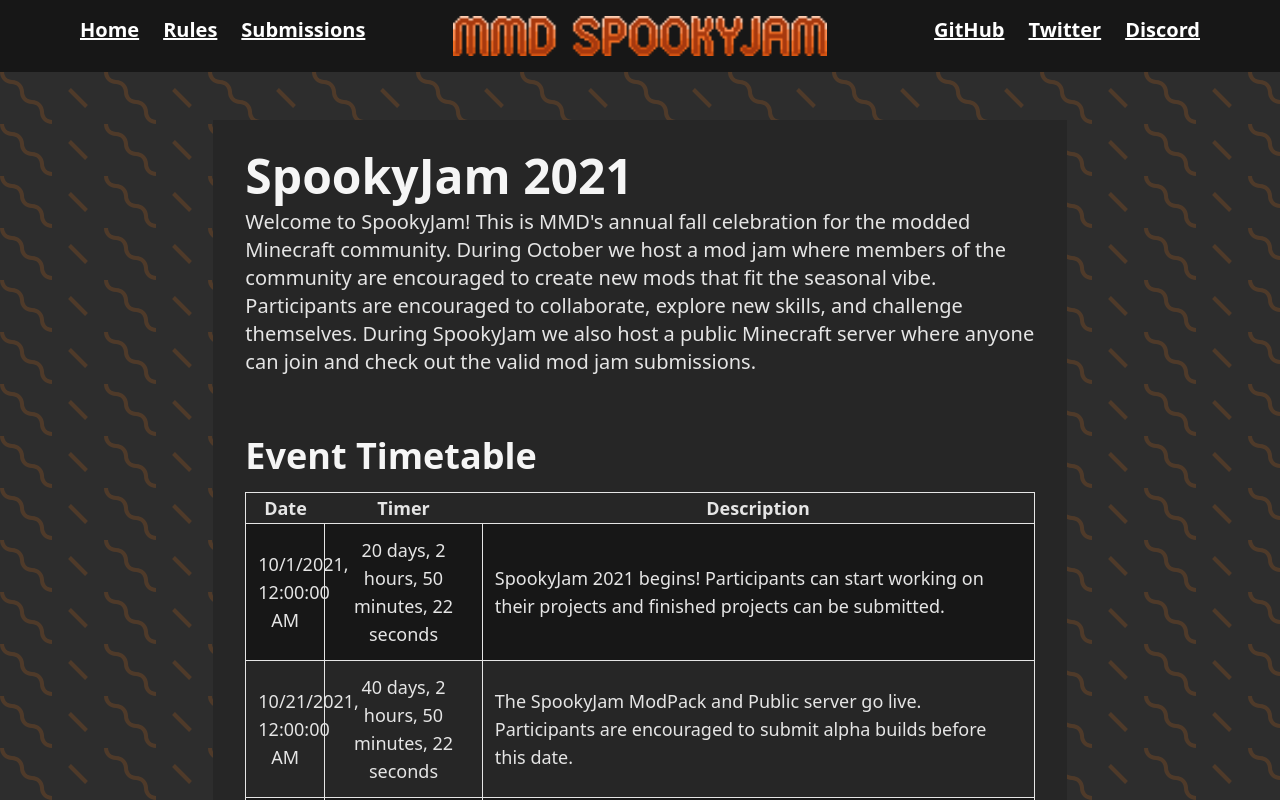
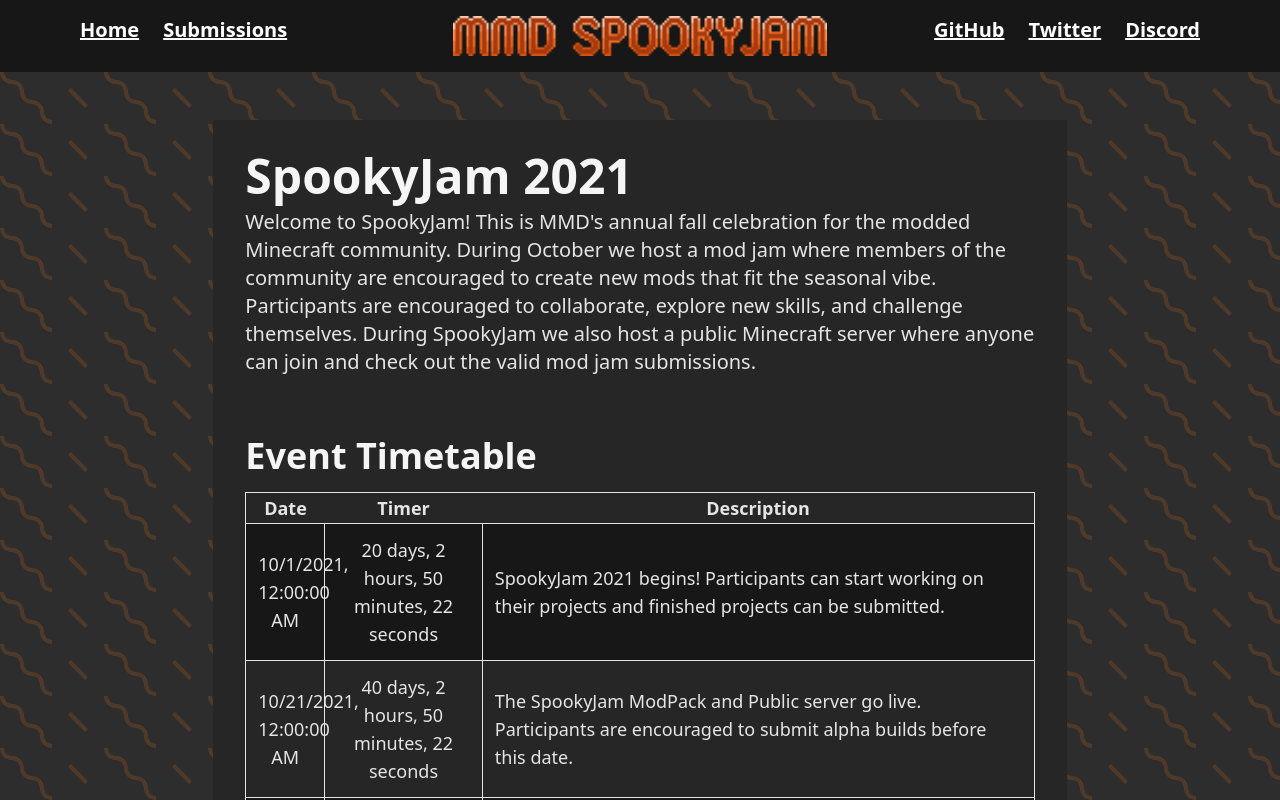
Before and after one commit to jaredlll08/spookyjam-2021, a Next.js app: page / in a window 1280 px wide. Shown: the top 800 px of the page. Built offline with nearby package versions, Linux system fonts and the light colour scheme.

Commit message:
Remove dedicated rules page from navbar.

```diff
--- a/src/components/Navbar.tsx
+++ b/src/components/Navbar.tsx
@@ -10,7 +10,6 @@ export default function Navbar(): JSX.Element {
         <div className='hidden lg:grid sm:grid-cols-3 w-full px-16 py-4'>
             <div className={`flex px-4 gap-x-6 text-xl font-bold`}>
                 <NavLink title="Home" location="/" />
-                <NavLink title="Rules" location="/rules" />
                 <NavLink title="Submissions" location="/submissions" />
             </div>
 
@@ -37,7 +36,6 @@ export default function Navbar(): JSX.Element {
 
             {expanded && <div className={`py-1 font-bold text-center bg-gray-800`}>
                 <NavLink title="Home" location="/" />
-                <NavLink title="Rules" location="/rules" />
                 <NavLink title="Submissions" location="/submissions" />
                 <NavLink title="Discord" location="https://discord.mcmoddev.com/" />
                 <NavLink title="Twitter" location="https://twitter.com/mcmoddev" />
```
